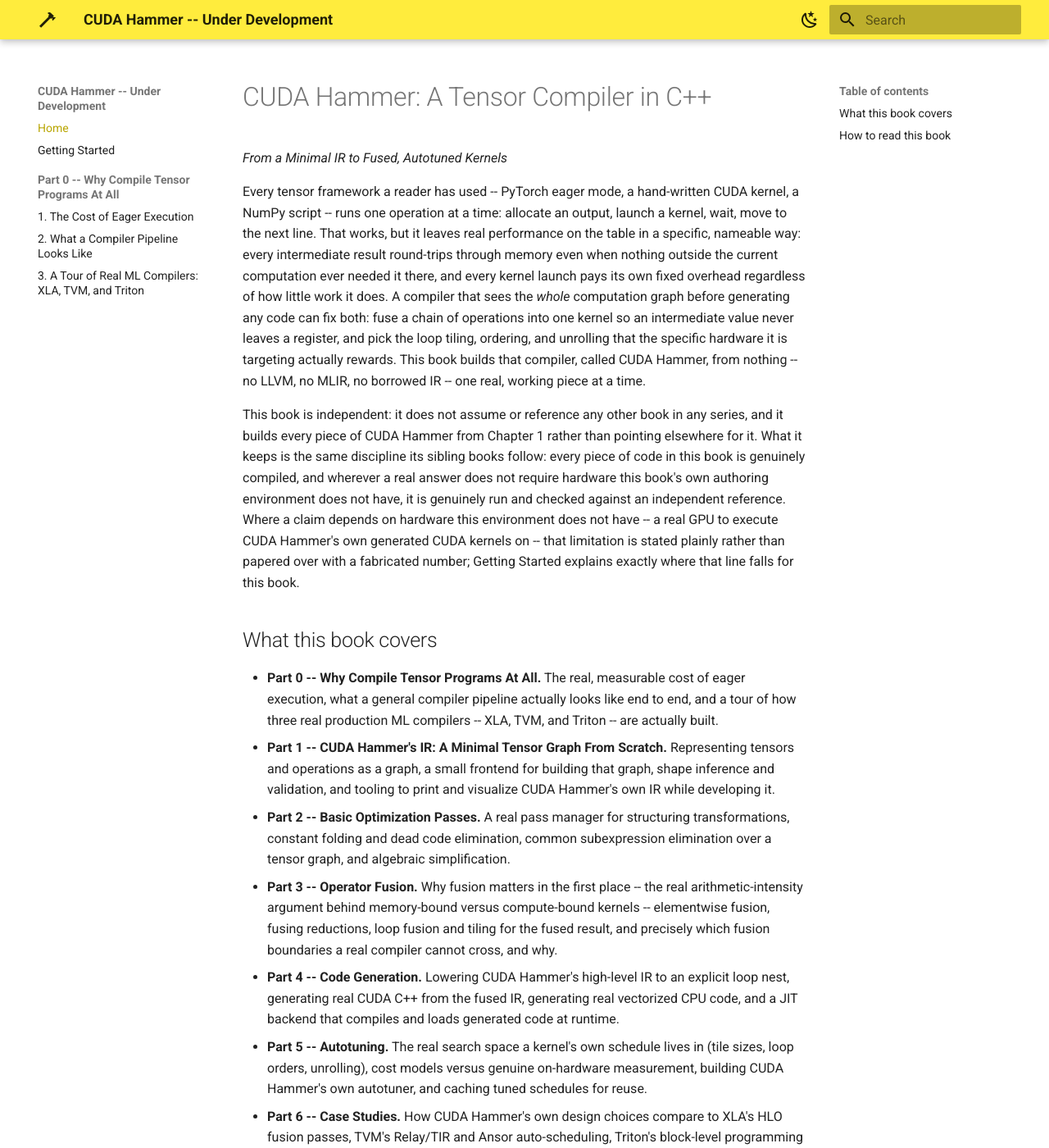
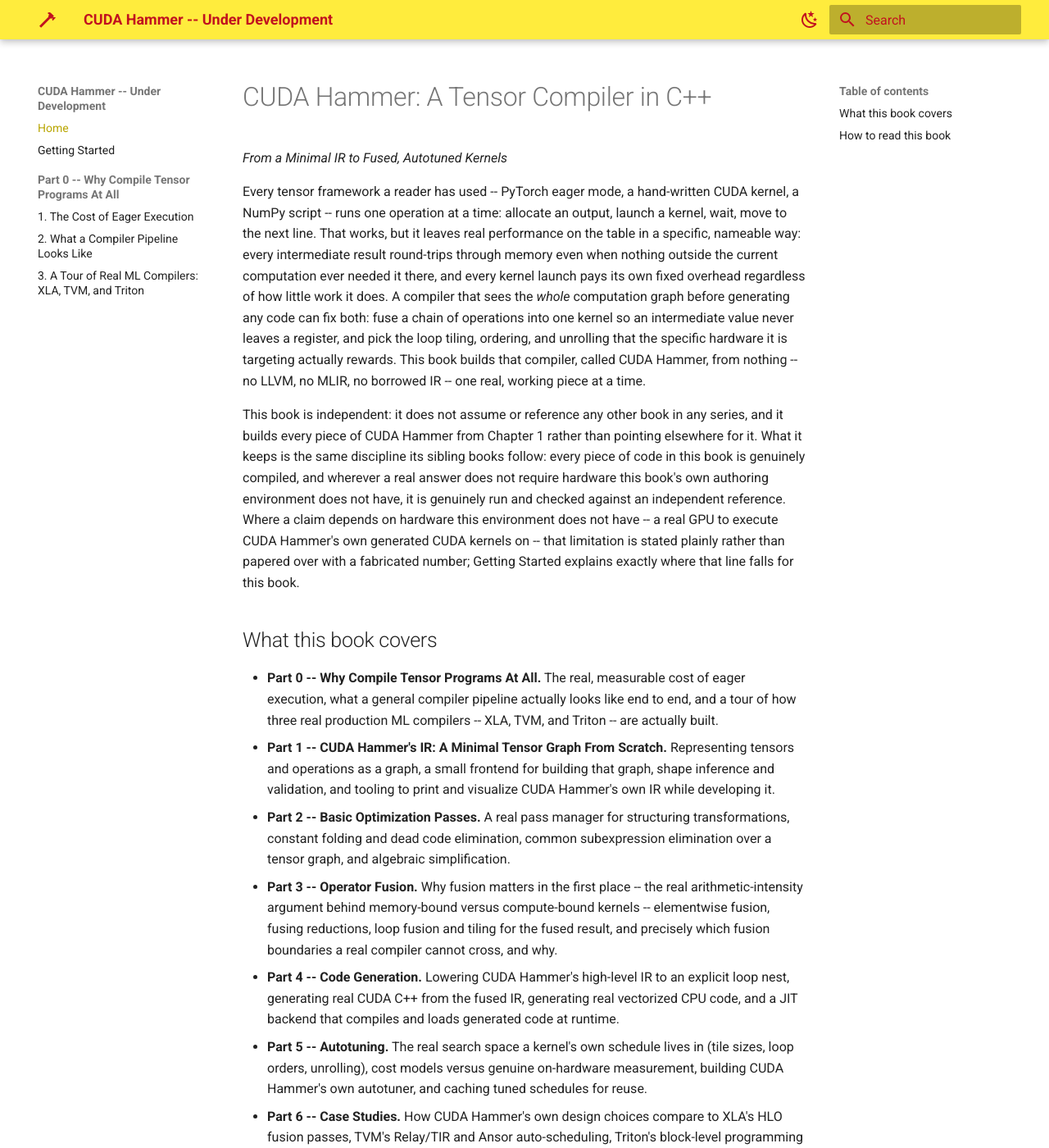
Before and after one commit to MaximumBeings/cuda_hammer_compiler_from_scratch, an MkDocs documentation site: the page built from docs/index.md, in a window 1280 px wide and 1400 px high. Shown: the whole window at 82% size. Built offline with MkDocs 1.6.1 and Material for MkDocs 9.7.7, drawn with Linux system fonts in a browser that asks for light colours.

Commit message:
Make header bar text/icons red via custom CSS
Adds docs/stylesheets/extra.css, overriding the Material theme's
header title, topic, search icon/input, and nav-tab text color to
red (#c1121f), independent of the yellow/amber palette. Wired in via
mkdocs.yml's extra_css.

Co-Authored-By: Claude Sonnet 5 <noreply@anthropic.com>
Claude-Session: https://claude.ai/code/session_01SjVZiZafTBfUu7vxGWXekF

```diff
--- /dev/null
+++ b/docs/stylesheets/extra.css
@@ -0,0 +1,20 @@
+/* Header bar text/icons in red, independent of the yellow/amber palette. */
+.md-header,
+.md-header__title,
+.md-header__topic,
+.md-header__button,
+.md-header__ellipsis,
+.md-tabs__link {
+  color: #c1121f !important;
+}
+
+.md-header__button svg,
+.md-search__icon svg,
+.md-header__button.md-icon svg {
+  fill: #c1121f !important;
+}
+
+.md-search__input,
+.md-search__input::placeholder {
+  color: #c1121f !important;
+}
--- a/mkdocs.yml
+++ b/mkdocs.yml
@@ -55,6 +55,9 @@ markdown_extensions:
 plugins:
   - search
 
+extra_css:
+  - stylesheets/extra.css
+
 nav:
   - Home: index.md
   - Getting Started: getting-started.md
```
